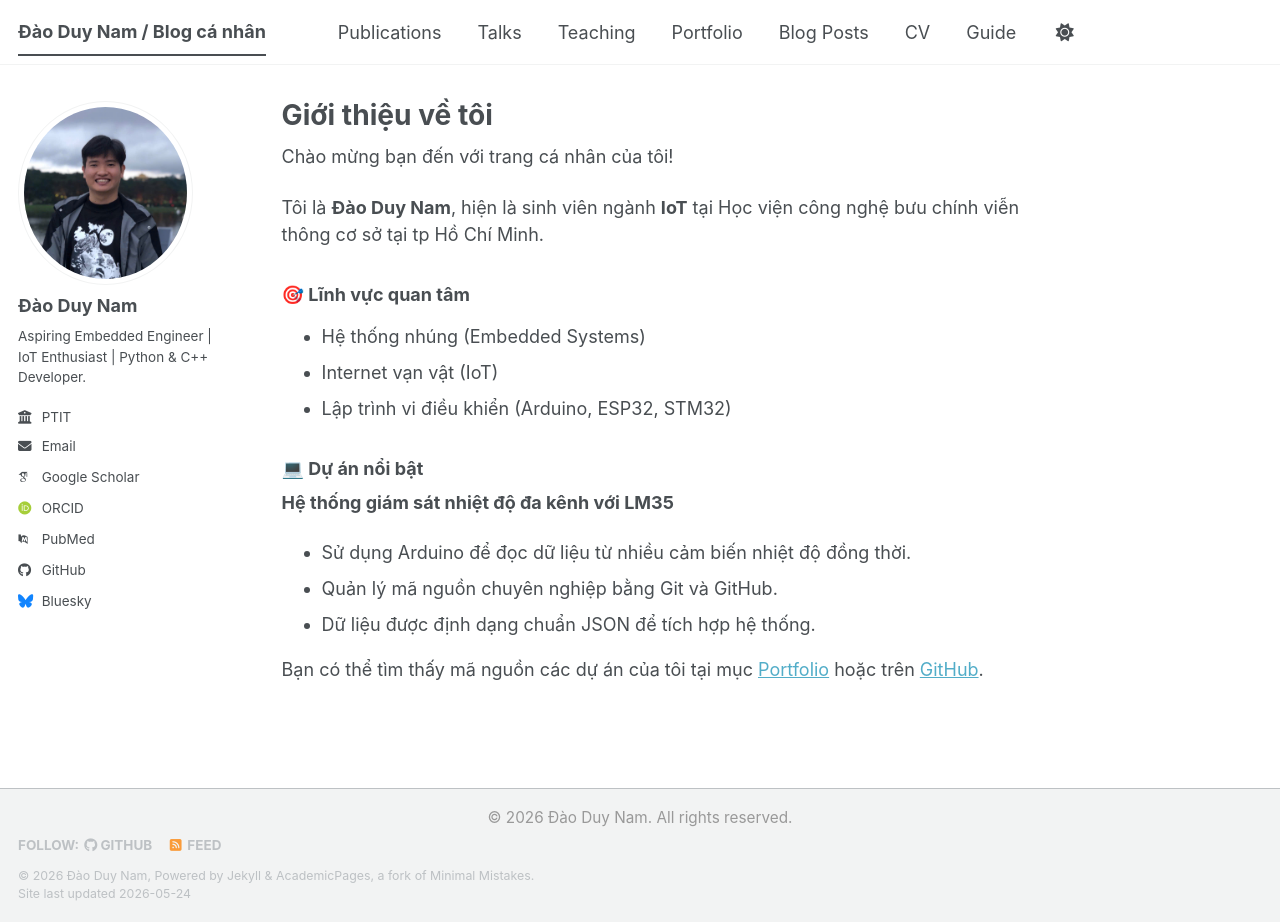
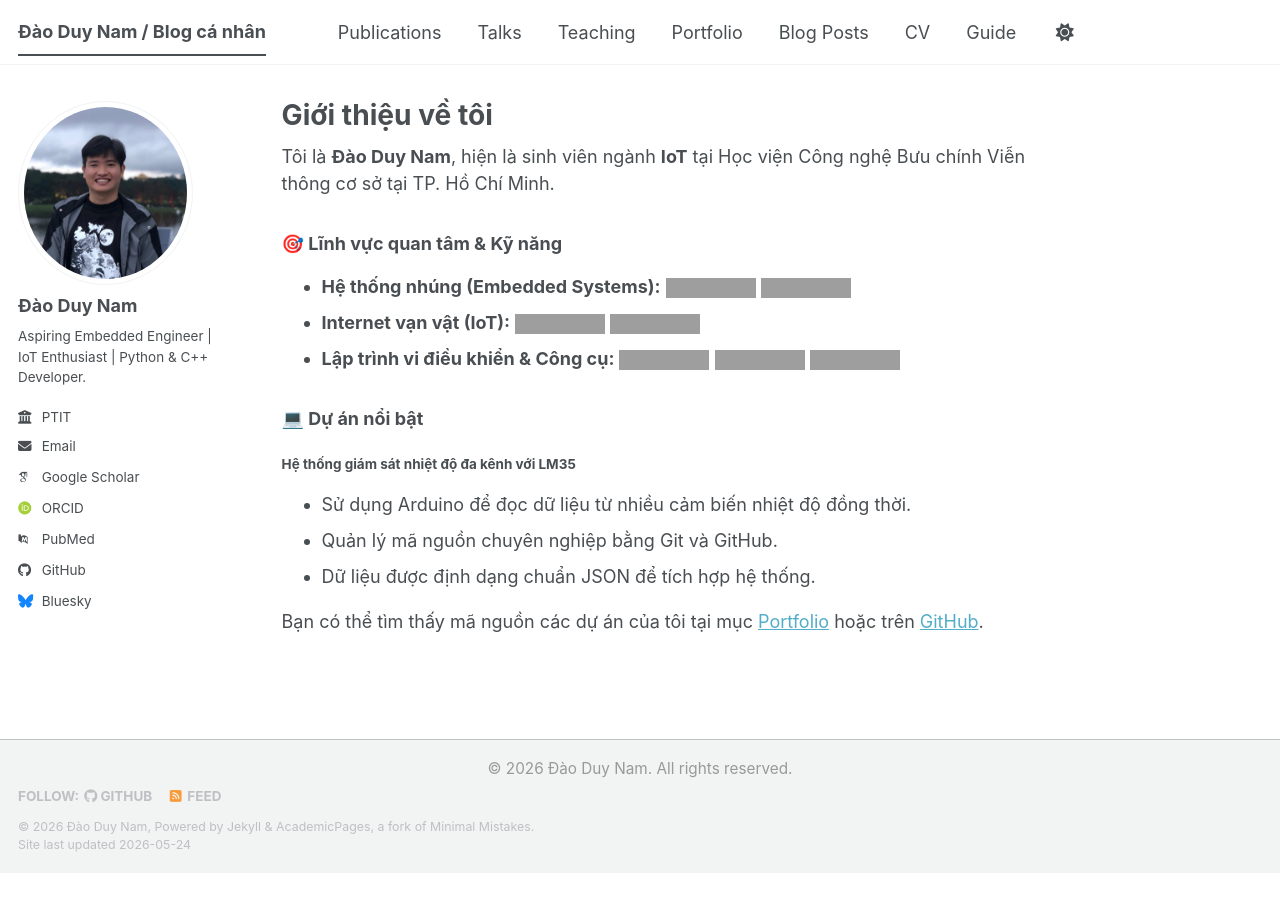
Before and after one commit to namdaoduy-04/namdaoduy-04.github.io, a Jekyll site: the page built from _pages/about.md, in a window 1280 px wide and 922 px high. Built offline with Jekyll 4.4.1, drawn with Linux system fonts in a browser that asks for light colours; some web fonts are replaced; a script bundle is joined from its source files by our own code; library files that are not in the unit come from our copies; grey boxes are pictures that could not be loaded.

Commit message:
sửa trang blog cá nhân

```diff
--- a/_config.yml
+++ b/_config.yml
@@ -24,7 +24,7 @@ repository               : "academicpages/academicpages.github.io"
 author:
   # Biographic information
   avatar           : "anhdaidien.jpg"
-  name             : "Đào Duy Nam"
+  name             :       "Đào Duy Nam"
   pronouns         : # example: "she/her"
   bio              : "Aspiring Embedded Engineer | IoT Enthusiast | Python & C++ Developer."
   employer         : "PTIT"
--- a/_pages/about.md
+++ b/_pages/about.md
@@ -8,19 +8,19 @@ redirect_from:
   - /about.html
 ---
 
-Chào mừng bạn đến với trang cá nhân của tôi!
+Tôi là **Đào Duy Nam**, hiện là sinh viên ngành **IoT** tại Học viện Công nghệ Bưu chính Viễn thông cơ sở tại TP. Hồ Chí Minh.
 
-Tôi là **Đào Duy Nam**, hiện là sinh viên ngành **IoT** tại Học viện công nghệ bưu chính viễn thông cơ sở tại tp Hồ Chí Minh.
+### 🎯 Lĩnh vực quan tâm & Kỹ năng
 
-### 🎯 Lĩnh vực quan tâm
-*   Hệ thống nhúng (Embedded Systems)
-*   Internet vạn vật (IoT)
-*   Lập trình vi điều khiển (Arduino, ESP32, STM32)
+* **Hệ thống nhúng (Embedded Systems):** ![](https://img.shields.io/badge/Hardware-STM32-03234B?style=flat-square&logo=stmicroelectronics&logoColor=white) ![](https://img.shields.io/badge/Language-C%20%2F%20C%2B%2B-00599C?style=flat-square&logo=cplusplus&logoColor=white)
+* **Internet vạn vật (IoT):** ![](https://img.shields.io/badge/Hardware-ESP32-E7352C?style=flat-square&logo=espressif&logoColor=white) ![](https://img.shields.io/badge/Platform-Edge_Impulse-00AEEF?style=flat-square)
+* **Lập trình vi điều khiển & Công cụ:** ![](https://img.shields.io/badge/Hardware-Arduino-00979D?style=flat-square&logo=arduino&logoColor=white) ![](https://img.shields.io/badge/OS-Linux_Ubuntu-E95420?style=flat-square&logo=ubuntu&logoColor=white) ![](https://img.shields.io/badge/Tools-Git-F05032?style=flat-square&logo=git&logoColor=white)
 
 ### 💻 Dự án nổi bật
-**Hệ thống giám sát nhiệt độ đa kênh với LM35**
-*   Sử dụng Arduino để đọc dữ liệu từ nhiều cảm biến nhiệt độ đồng thời.
-*   Quản lý mã nguồn chuyên nghiệp bằng Git và GitHub.
-*   Dữ liệu được định dạng chuẩn JSON để tích hợp hệ thống.
 
-Bạn có thể tìm thấy mã nguồn các dự án của tôi tại mục [Portfolio](/portfolio/) hoặc trên [GitHub](https://github.com).
+#### Hệ thống giám sát nhiệt độ đa kênh với LM35
+* Sử dụng Arduino để đọc dữ liệu từ nhiều cảm biến nhiệt độ đồng thời.
+* Quản lý mã nguồn chuyên nghiệp bằng Git và GitHub.
+* Dữ liệu được định dạng chuẩn JSON để tích hợp hệ thống.
+
+Bạn có thể tìm thấy mã nguồn các dự án của tôi tại mục [Portfolio](/portfolio/) hoặc trên [GitHub](https://github.com/namdaoduy-04).
```
